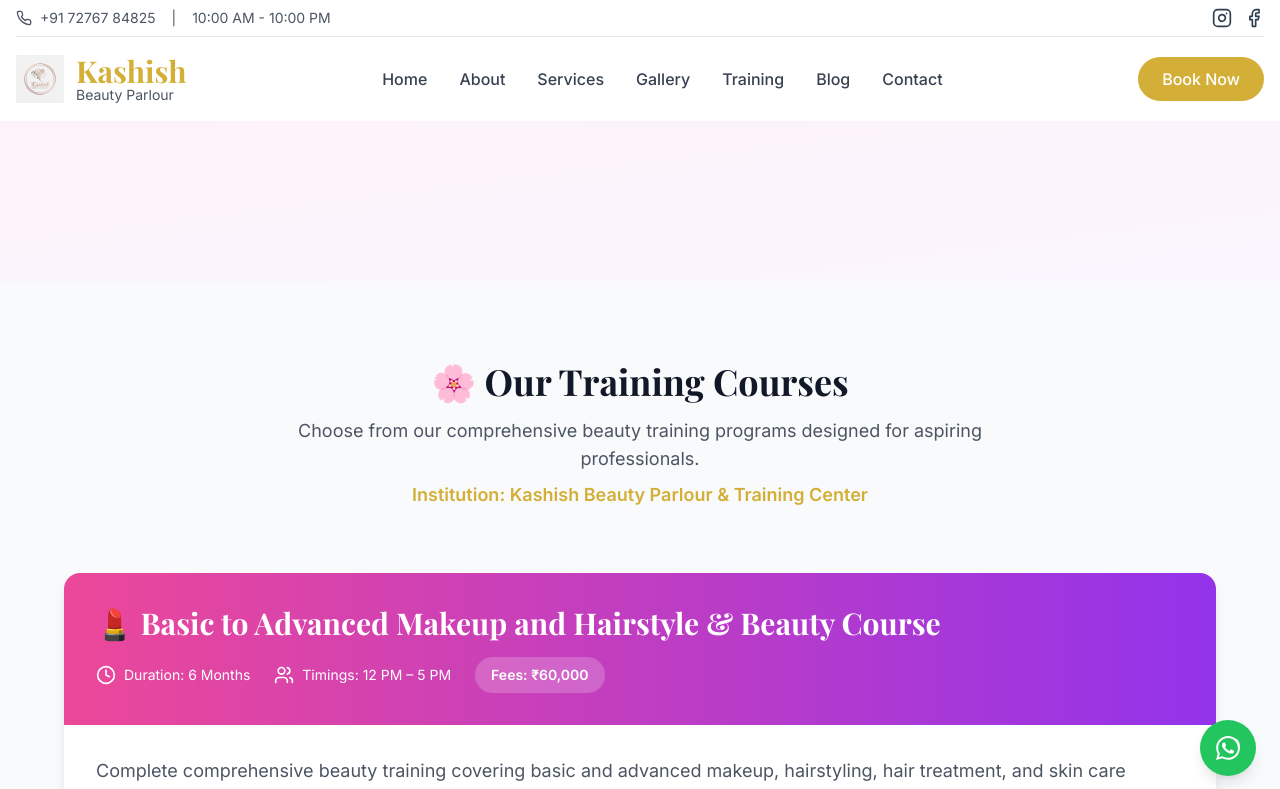
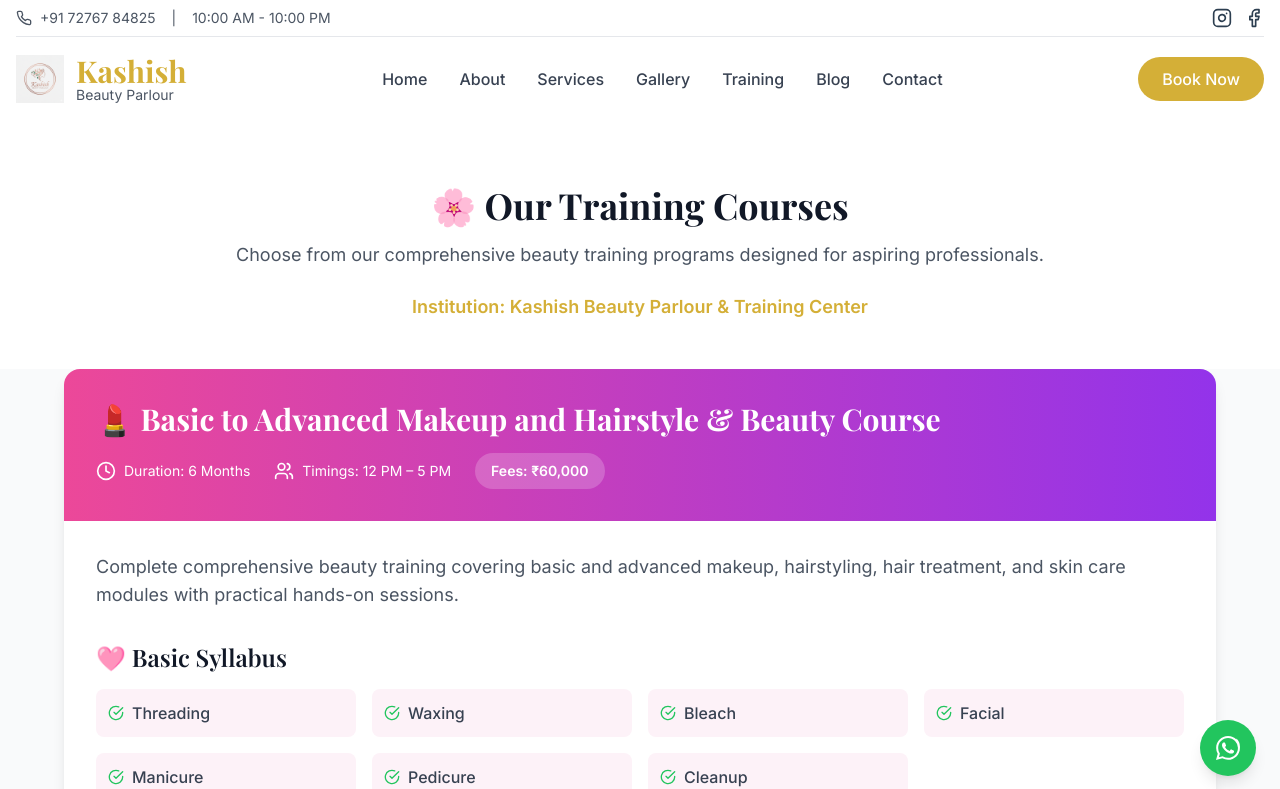
Before and after one commit to mangeshraut712/kashishbeautyparlour, a Next.js app: page /training in a window 1280 px wide. Shown: the top 789 px of the page. Built offline with nearby package versions, Linux system fonts and the light colour scheme; a web font is replaced by a local one.

Commit message:
Fixed training page layout: removed unwanted empty hero space at top, moved '🌸 Our Training Courses' with description and institution name to start at page top for cleaner design without unnecessary padding

```diff
--- a/app/training/page.tsx
+++ b/app/training/page.tsx
@@ -11,28 +11,28 @@ export const metadata: Metadata = {
 export default function TrainingPage() {
   return (
     <div className="min-h-screen">
-      {/* Hero Section */}
-      <section className="bg-gradient-to-br from-pink-50 to-purple-50 py-20">
+      {/* Main Content Starts Here */}
+
+      {/* Header Section */}
+      <section className="pt-16 pb-12 bg-white">
         <div className="container mx-auto px-4">
-          <div className="max-w-4xl mx-auto text-center">
+          <div className="text-center max-w-4xl mx-auto">
+            <h1 className="text-3xl md:text-4xl font-heading font-bold text-gray-900 mb-4">
+              🌸 Our Training Courses
+            </h1>
+            <p className="text-gray-600 text-lg mb-6">
+              Choose from our comprehensive beauty training programs designed for aspiring professionals.
+            </p>
+            <p className="text-primary font-semibold text-lg">
+              Institution: Kashish Beauty Parlour & Training Center
+            </p>
           </div>
         </div>
       </section>
 
       {/* Courses Section */}
-      <section className="py-20 bg-gray-50">
+      <section className="pb-20 bg-gray-50">
         <div className="container mx-auto px-4">
-          <div className="text-center max-w-3xl mx-auto mb-16">
-            <h2 className="text-3xl md:text-4xl font-heading font-bold text-gray-900 mb-4">
-              🌸 Our Training Courses
-            </h2>
-            <p className="text-gray-600 text-lg">
-              Choose from our comprehensive beauty training programs designed for aspiring professionals.
-            </p>
-            <p className="text-primary font-semibold text-lg mt-2">
-              Institution: Kashish Beauty Parlour & Training Center
-            </p>
-          </div>
 
           {courses.map((course) => (
             <div
```
